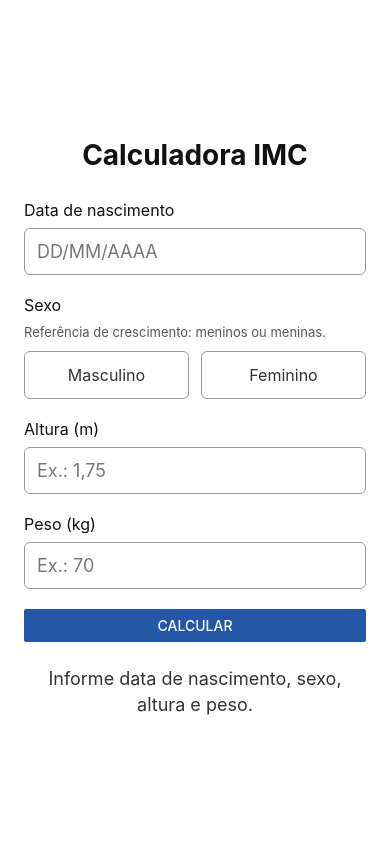
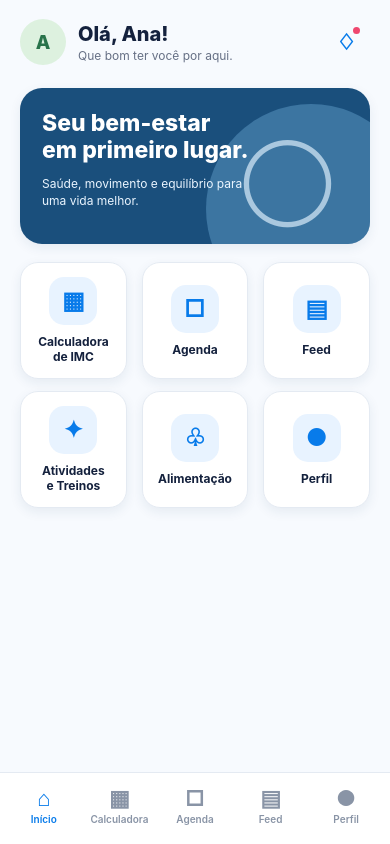
Before and after one commit to Giuliano-Bussolotto/calculadora_imc_Curricularizacao, a React Native app: screen / in a window 390 px wide. Both pictures are taken after a click on the button "Continuar". Built offline with nearby package versions, Linux system fonts and the light colour scheme.

Commit message:
feat: cria base visual e navegação principal
Aplica a identidade branca e azul, adiciona a tela inicial com atalhos e cria a barra inferior reutilizável. O fluxo demonstrativo passa a abrir o Início, preservando o acesso funcional à calculadora e o comportamento do botão voltar.

```diff
--- /dev/null
+++ b/src/components/AppIcon.js
@@ -0,0 +1,41 @@
+import { StyleSheet, Text, View } from 'react-native';
+import { colors } from '../theme';
+
+const glyphs = {
+  home: '⌂',
+  calculator: '▦',
+  calendar: '□',
+  feed: '▤',
+  profile: '●',
+  activity: '✦',
+  nutrition: '♧',
+  bell: '♢',
+  plus: '+',
+  arrow: '›',
+};
+
+export default function AppIcon({ name, active = false, size = 22 }) {
+  return (
+    <View style={styles.container} importantForAccessibility="no-hide-descendants">
+      <Text style={[styles.icon, { fontSize: size }, active && styles.active]}>
+        {glyphs[name] || '•'}
+      </Text>
+    </View>
+  );
+}
+
+const styles = StyleSheet.create({
+  container: {
+    minWidth: 26,
+    alignItems: 'center',
+    justifyContent: 'center',
+  },
+  icon: {
+    color: '#8994A6',
+    fontWeight: '700',
+    lineHeight: 26,
+  },
+  active: {
+    color: colors.primary,
+  },
+});
--- /dev/null
+++ b/src/components/BottomNavigation.js
@@ -0,0 +1,68 @@
+import { Pressable, StyleSheet, Text, View } from 'react-native';
+import AppIcon from './AppIcon';
+import { colors } from '../theme';
+
+export const mainTabs = [
+  { key: 'home', label: 'Início', icon: 'home' },
+  { key: 'calculator', label: 'Calculadora', icon: 'calculator' },
+  { key: 'agenda', label: 'Agenda', icon: 'calendar' },
+  { key: 'feed', label: 'Feed', icon: 'feed' },
+  { key: 'profile', label: 'Perfil', icon: 'profile' },
+];
+
+export default function BottomNavigation({ activeScreen, onNavigate }) {
+  return (
+    <View style={styles.container} accessibilityRole="tablist">
+      {mainTabs.map(tab => {
+        const active = activeScreen === tab.key;
+        return (
+          <Pressable
+            key={tab.key}
+            accessibilityRole="tab"
+            accessibilityLabel={tab.label}
+            accessibilityState={{ selected: active }}
+            onPress={() => onNavigate(tab.key)}
+            style={({ pressed }) => [styles.tab, pressed && styles.pressed]}
+          >
+            <AppIcon name={tab.icon} active={active} />
+            <Text style={[styles.label, active && styles.activeLabel]}>{tab.label}</Text>
+          </Pressable>
+        );
+      })}
+    </View>
+  );
+}
+
+const styles = StyleSheet.create({
+  container: {
+    minHeight: 72,
+    paddingBottom: 8,
+    paddingHorizontal: 6,
+    flexDirection: 'row',
+    alignItems: 'center',
+    justifyContent: 'space-around',
+    backgroundColor: colors.surface,
+    borderTopWidth: 1,
+    borderTopColor: colors.border,
+  },
+  tab: {
+    flex: 1,
+    minHeight: 56,
+    alignItems: 'center',
+    justifyContent: 'center',
+    borderRadius: 14,
+  },
+  pressed: {
+    backgroundColor: colors.primarySoft,
+    opacity: 0.85,
+  },
+  label: {
+    marginTop: 2,
+    color: '#8994A6',
+    fontSize: 10,
+    fontWeight: '600',
+  },
+  activeLabel: {
+    color: colors.primary,
+  },
+});
--- a/src/components/ClinicLogo.js
+++ b/src/components/ClinicLogo.js
@@ -1,43 +1,53 @@
 import { StyleSheet, Text, View } from 'react-native';
+import { colors } from '../theme';
 
-// Substitua este conteúdo pela imagem oficial quando ela estiver disponível.
 export default function ClinicLogo() {
   return (
     <View
-      style={styles.placeholder}
+      style={styles.container}
       accessible
-      accessibilityLabel="Espaço para a logo da clínica"
+      accessibilityLabel="Clínica Corpo e Saúde"
     >
-      <Text style={styles.symbol}>+</Text>
-      <Text style={styles.label}>Logo da clínica</Text>
+      <View style={styles.mark}><Text style={styles.symbol}>♡</Text><Text style={styles.plus}>+</Text></View>
+      <Text style={styles.label}>Clínica</Text>
+      <Text style={styles.name}>Corpo e Saúde</Text>
     </View>
   );
 }
 
 const styles = StyleSheet.create({
-  placeholder: {
-    alignSelf: 'flex-start',
-    minWidth: 148,
-    minHeight: 80,
-    paddingHorizontal: 18,
-    paddingVertical: 10,
+  container: {
+    alignSelf: 'center',
     alignItems: 'center',
     justifyContent: 'center',
-    borderWidth: 1,
-    borderStyle: 'dashed',
-    borderColor: '#9BBAB1',
-    borderRadius: 16,
-    backgroundColor: '#EAF4F0',
-    marginBottom: 32,
+    marginBottom: 34,
+  },
+  mark: {
+    width: 72,
+    height: 62,
+    alignItems: 'center',
+    justifyContent: 'center',
   },
   symbol: {
-    color: '#196652',
-    fontSize: 28,
-    fontWeight: '500',
+    color: colors.primary,
+    fontSize: 68,
+    lineHeight: 72,
+    fontWeight: '700',
+    transform: [{ rotate: '-8deg' }],
+  },
+  plus: {
+    position: 'absolute',
+    right: 8,
+    top: 1,
+    color: colors.primary,
+    fontSize: 24,
+    fontWeight: '800',
   },
   label: {
-    color: '#3D655A',
-    fontSize: 12,
-    marginTop: 2,
+    color: colors.text,
+    fontSize: 21,
+    fontWeight: '700',
+    marginTop: 8,
   },
+  name: { color: colors.text, fontSize: 24, fontWeight: '900', lineHeight: 27 },
 });
--- a/src/navigation/AppNavigator.js
+++ b/src/navigation/AppNavigator.js
@@ -1,26 +1,49 @@
 import { useEffect, useState } from 'react';
-import { BackHandler } from 'react-native';
+import { BackHandler, SafeAreaView, StyleSheet, View } from 'react-native';
+import BottomNavigation from '../components/BottomNavigation';
 import CalculatorScreen from '../screens/CalculatorScreen';
+import HomeScreen from '../screens/HomeScreen';
 import LoginScreen from '../screens/LoginScreen';
+import PlaceholderScreen from '../screens/PlaceholderScreen';
+import { colors } from '../theme';
 
 // Navegação local e temporária. Não representa uma sessão autenticada.
 export default function AppNavigator() {
   const [screen, setScreen] = useState('login');
 
   useEffect(() => {
-    if (screen !== 'calculator') return;
+    if (screen === 'login') return;
 
     const subscription = BackHandler.addEventListener('hardwareBackPress', () => {
-      setScreen('login');
+      setScreen(current => current === 'home' ? 'login' : 'home');
       return true;
     });
 
     return () => subscription.remove();
   }, [screen]);
 
-  if (screen === 'calculator') {
-    return <CalculatorScreen />;
+  if (screen === 'login') {
+    return <LoginScreen onContinue={() => setScreen('home')} />;
   }
 
-  return <LoginScreen onContinue={() => setScreen('calculator')} />;
+  let content;
+  if (screen === 'home') content = <HomeScreen onNavigate={setScreen} />;
+  else if (screen === 'calculator') content = <CalculatorScreen />;
+  else content = (
+    <PlaceholderScreen
+      title={{ agenda: 'Agenda', feed: 'Feed', profile: 'Perfil', activities: 'Atividades e Treinos', nutrition: 'Alimentação', notifications: 'Notificações' }[screen] || 'Em breve'}
+    />
+  );
+
+  return (
+    <SafeAreaView style={styles.safeArea}>
+      <View style={styles.content}>{content}</View>
+      <BottomNavigation activeScreen={screen} onNavigate={setScreen} />
+    </SafeAreaView>
+  );
 }
+
+const styles = StyleSheet.create({
+  safeArea: { flex: 1, backgroundColor: colors.surface },
+  content: { flex: 1, backgroundColor: colors.background },
+});
--- /dev/null
+++ b/src/screens/HomeScreen.js
@@ -0,0 +1,150 @@
+import { Pressable, ScrollView, StyleSheet, Text, View } from 'react-native';
+import AppIcon from '../components/AppIcon';
+import { colors, shadows } from '../theme';
+
+const shortcuts = [
+  { key: 'calculator', label: 'Calculadora\nde IMC', icon: 'calculator' },
+  { key: 'agenda', label: 'Agenda', icon: 'calendar' },
+  { key: 'feed', label: 'Feed', icon: 'feed' },
+  { key: 'activities', label: 'Atividades\ne Treinos', icon: 'activity' },
+  { key: 'nutrition', label: 'Alimentação', icon: 'nutrition' },
+  { key: 'profile', label: 'Perfil', icon: 'profile' },
+];
+
+export default function HomeScreen({ onNavigate }) {
+  return (
+    <ScrollView contentContainerStyle={styles.container} showsVerticalScrollIndicator={false}>
+      <View style={styles.header}>
+        <View style={styles.avatar}><Text style={styles.avatarText}>A</Text></View>
+        <View style={styles.greeting}>
+          <Text style={styles.title}>Olá, Ana!</Text>
+          <Text style={styles.subtitle}>Que bom ter você por aqui.</Text>
+        </View>
+        <Pressable
+          accessibilityRole="button"
+          accessibilityLabel="Notificações"
+          onPress={() => onNavigate('notifications')}
+          style={({ pressed }) => [styles.notification, pressed && styles.pressed]}
+        >
+          <AppIcon name="bell" active />
+          <View style={styles.notificationDot} />
+        </Pressable>
+      </View>
+
+      <View style={styles.hero}>
+        <View style={styles.heroGlow} />
+        <Text style={styles.heroTitle}>Seu bem-estar{`\n`}em primeiro lugar.</Text>
+        <Text style={styles.heroText}>Saúde, movimento e equilíbrio para uma vida melhor.</Text>
+        <Text style={styles.heroMark}>◯</Text>
+      </View>
+
+      <View style={styles.grid}>
+        {shortcuts.map(item => (
+          <Pressable
+            key={item.key}
+            accessibilityRole="button"
+            accessibilityLabel={item.label.replace('\n', ' ')}
+            onPress={() => onNavigate(item.key)}
+            style={({ pressed }) => [styles.shortcut, pressed && styles.pressed]}
+          >
+            <View style={styles.iconBox}><AppIcon name={item.icon} active size={24} /></View>
+            <Text style={styles.shortcutLabel}>{item.label}</Text>
+          </Pressable>
+        ))}
+      </View>
+    </ScrollView>
+  );
+}
+
+const styles = StyleSheet.create({
+  container: {
+    paddingHorizontal: 20,
+    paddingTop: 18,
+    paddingBottom: 28,
+  },
+  header: {
+    flexDirection: 'row',
+    alignItems: 'center',
+    marginBottom: 22,
+  },
+  avatar: {
+    width: 46,
+    height: 46,
+    borderRadius: 23,
+    alignItems: 'center',
+    justifyContent: 'center',
+    backgroundColor: '#DDF1DF',
+  },
+  avatarText: { color: '#28734A', fontSize: 19, fontWeight: '800' },
+  greeting: { flex: 1, marginLeft: 12 },
+  title: { color: colors.text, fontSize: 20, fontWeight: '800' },
+  subtitle: { color: colors.muted, fontSize: 12, marginTop: 2 },
+  notification: {
+    minWidth: 48,
+    minHeight: 48,
+    alignItems: 'center',
+    justifyContent: 'center',
+    borderRadius: 18,
+  },
+  notificationDot: {
+    position: 'absolute',
+    top: 9,
+    right: 10,
+    width: 7,
+    height: 7,
+    borderRadius: 4,
+    backgroundColor: '#EF476F',
+  },
+  hero: {
+    minHeight: 156,
+    overflow: 'hidden',
+    padding: 22,
+    borderRadius: 22,
+    backgroundColor: '#1A4F7C',
+    ...shadows.card,
+  },
+  heroGlow: {
+    position: 'absolute',
+    right: -46,
+    bottom: -70,
+    width: 210,
+    height: 210,
+    borderRadius: 110,
+    backgroundColor: '#79B7E2',
+    opacity: 0.36,
+  },
+  heroTitle: { color: '#FFFFFF', fontSize: 23, lineHeight: 27, fontWeight: '800' },
+  heroText: { maxWidth: 225, marginTop: 11, color: '#EAF5FF', fontSize: 12, lineHeight: 17 },
+  heroMark: { position: 'absolute', right: 38, bottom: 22, color: '#D9ECF9', fontSize: 64, opacity: 0.7 },
+  grid: {
+    marginTop: 18,
+    flexDirection: 'row',
+    flexWrap: 'wrap',
+    justifyContent: 'space-between',
+    gap: 12,
+  },
+  shortcut: {
+    width: '30.5%',
+    minHeight: 116,
+    paddingHorizontal: 8,
+    paddingVertical: 14,
+    alignItems: 'center',
+    justifyContent: 'center',
+    borderRadius: 18,
+    backgroundColor: colors.surface,
+    borderWidth: 1,
+    borderColor: colors.border,
+    ...shadows.card,
+  },
+  iconBox: {
+    width: 48,
+    height: 48,
+    borderRadius: 15,
+    alignItems: 'center',
+    justifyContent: 'center',
+    backgroundColor: colors.primarySoft,
+    marginBottom: 9,
+  },
+  shortcutLabel: { color: colors.text, fontSize: 12, lineHeight: 15, textAlign: 'center', fontWeight: '700' },
+  pressed: { opacity: 0.72, transform: [{ scale: 0.98 }] },
+});
--- a/src/screens/LoginScreen.js
+++ b/src/screens/LoginScreen.js
@@ -13,6 +13,7 @@ import {
   View,
 } from 'react-native';
 import ClinicLogo from '../components/ClinicLogo';
+import { colors, shadows } from '../theme';
 
 export default function LoginScreen({ onContinue }) {
   const [accessMethod, setAccessMethod] = useState('phone');
@@ -131,7 +132,7 @@ export default function LoginScreen({ onContinue }) {
 const styles = StyleSheet.create({
   screen: {
     flex: 1,
-    backgroundColor: '#F4F8F6',
+    backgroundColor: colors.background,
   },
   container: {
     flexGrow: 1,
@@ -146,34 +147,35 @@ const styles = StyleSheet.create({
     maxWidth: 440,
   },
   title: {
-    color: '#173B30',
+    color: colors.text,
     fontSize: 32,
     fontWeight: '700',
     lineHeight: 40,
     marginBottom: 10,
   },
   description: {
-    color: '#52675F',
+    color: colors.muted,
     fontSize: 16,
     lineHeight: 24,
     marginBottom: 28,
   },
   card: {
-    backgroundColor: '#FFFFFF',
-    borderColor: '#E0EAE5',
+    backgroundColor: colors.surface,
+    borderColor: colors.border,
     borderWidth: 1,
     borderRadius: 20,
     padding: 20,
+    ...shadows.card,
   },
   sectionTitle: {
-    color: '#234A3D',
+    color: colors.text,
     fontSize: 16,
     fontWeight: '600',
     marginBottom: 16,
   },
   methods: {
     flexDirection: 'row',
-    backgroundColor: '#EFF4F1',
+    backgroundColor: colors.primarySoft,
     borderRadius: 12,
     padding: 4,
     gap: 4,
@@ -189,10 +191,10 @@ const styles = StyleSheet.create({
     borderRadius: 9,
   },
   selectedMethod: {
-    backgroundColor: '#196652',
+    backgroundColor: colors.primary,
   },
   methodText: {
-    color: '#486357',
+    color: colors.muted,
     fontSize: 15,
     fontWeight: '600',
     textAlign: 'center',
@@ -201,7 +203,7 @@ const styles = StyleSheet.create({
     color: '#FFFFFF',
   },
   label: {
-    color: '#234A3D',
+    color: colors.text,
     fontSize: 14,
     fontWeight: '500',
     marginBottom: 8,
@@ -209,10 +211,10 @@ const styles = StyleSheet.create({
   input: {
     minHeight: 56,
     borderWidth: 1,
-    borderColor: '#B8CBC2',
+    borderColor: colors.border,
     borderRadius: 12,
     backgroundColor: '#FFFFFF',
-    color: '#173B30',
+    color: colors.text,
     paddingHorizontal: 14,
     paddingVertical: 14,
     fontSize: 16,
@@ -225,7 +227,7 @@ const styles = StyleSheet.create({
     paddingHorizontal: 16,
     paddingVertical: 14,
     borderRadius: 12,
-    backgroundColor: '#196652',
+    backgroundColor: colors.primary,
   },
   continueText: {
     color: '#FFFFFF',
@@ -242,7 +244,7 @@ const styles = StyleSheet.create({
     columnGap: 4,
   },
   signUpText: {
-    color: '#52675F',
+    color: colors.muted,
     fontSize: 14,
     textAlign: 'center',
   },
@@ -253,7 +255,7 @@ const styles = StyleSheet.create({
     justifyContent: 'center',
   },
   signUpLink: {
-    color: '#196652',
+    color: colors.primary,
     fontSize: 14,
     fontWeight: '700',
     textAlign: 'center',
--- /dev/null
+++ b/src/screens/PlaceholderScreen.js
@@ -0,0 +1,17 @@
+import { StyleSheet, Text, View } from 'react-native';
+import { colors } from '../theme';
+
+export default function PlaceholderScreen({ title, description }) {
+  return (
+    <View style={styles.container}>
+      <Text style={styles.title}>{title}</Text>
+      <Text style={styles.description}>{description || 'Esta área será implementada em uma próxima etapa.'}</Text>
+    </View>
+  );
+}
+
+const styles = StyleSheet.create({
+  container: { flex: 1, alignItems: 'center', justifyContent: 'center', padding: 32 },
+  title: { color: colors.text, fontSize: 26, fontWeight: '800', marginBottom: 10 },
+  description: { maxWidth: 320, color: colors.muted, fontSize: 15, lineHeight: 22, textAlign: 'center' },
+});
--- /dev/null
+++ b/src/theme.js
@@ -0,0 +1,22 @@
+export const colors = {
+  primary: '#087BEA',
+  primaryDark: '#0666C5',
+  primarySoft: '#E8F3FF',
+  background: '#F7FAFE',
+  surface: '#FFFFFF',
+  text: '#14213D',
+  muted: '#667085',
+  border: '#E4EAF2',
+  success: '#35B56A',
+  danger: '#E44D5E',
+};
+
+export const shadows = {
+  card: {
+    shadowColor: '#173A65',
+    shadowOffset: { width: 0, height: 4 },
+    shadowOpacity: 0.08,
+    shadowRadius: 12,
+    elevation: 3,
+  },
+};
```
Also changed, not shown: 1 other file (tests, documents, lock files or other folders).
